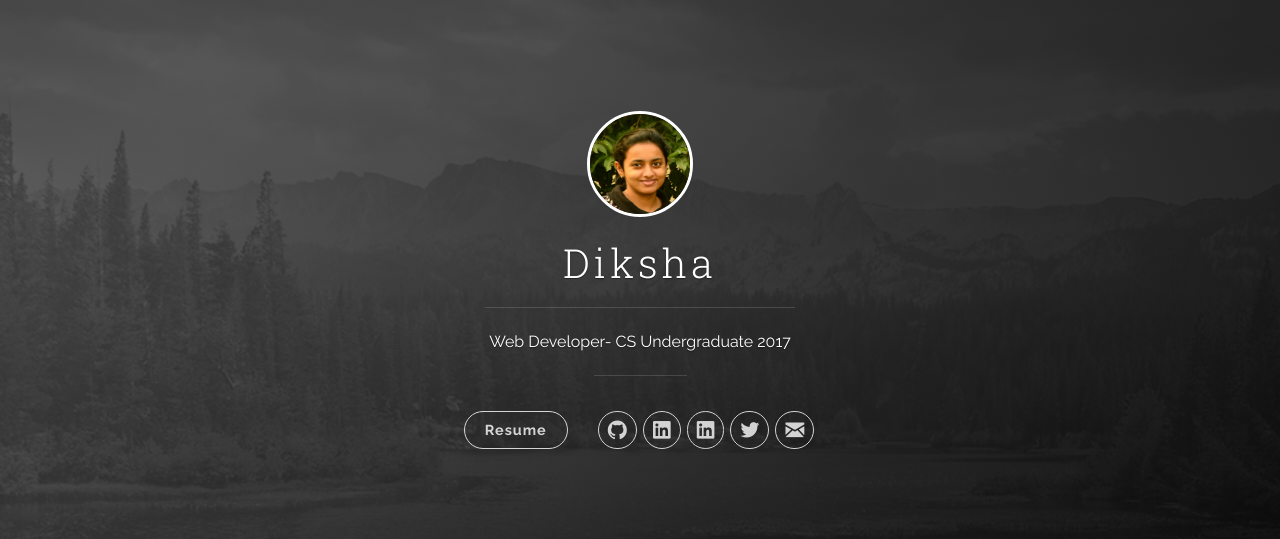
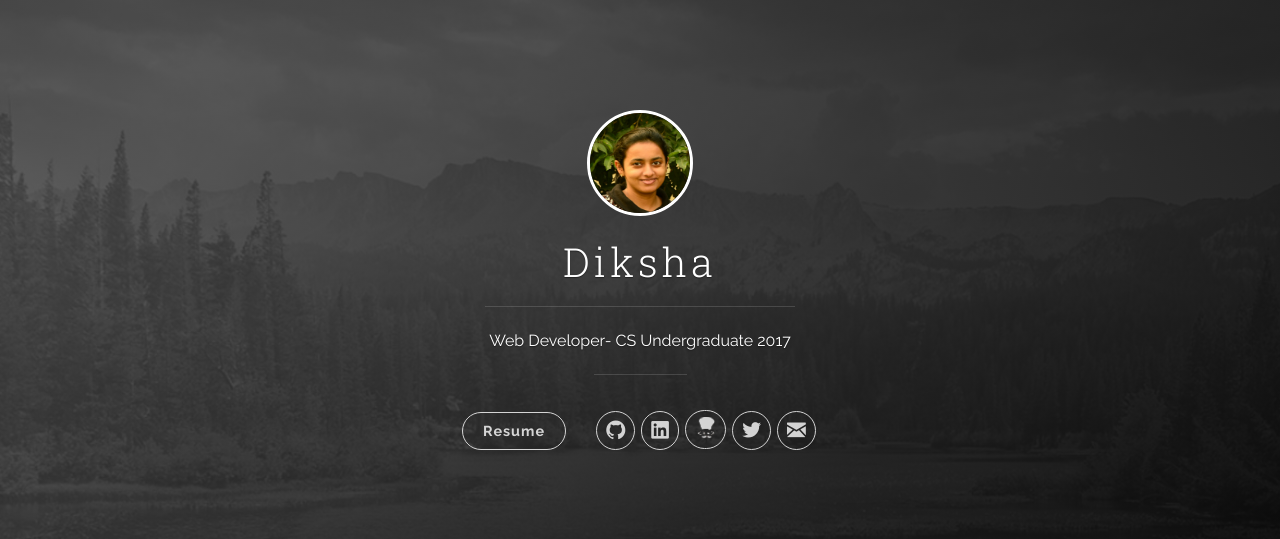
Before and after one commit to Diksha-Rathi/diksha-rathi.github.io, a Jekyll site: the page built from index.html, in a window 1280 px wide. Shown: the part 166-705 px from the top of the page. Built offline with Jekyll 4.4.1, drawn with Linux system fonts in a browser that asks for light colours; nearby versions of some CDN libraries; the list of posts is cut into pages by our own code.

Commit message:
added codechef image

```diff
--- a/_includes/header.html
+++ b/_includes/header.html
@@ -20,7 +20,7 @@
 
           <nav class="cover-navigation cover-navigation--primary">
             <ul class="navigation">
-              <li class="navigation__item"><a href="#" title="link to {{ site.title }} blog" class="blog-button">Resume</a></li>
+              <li class="navigation__item"><a href="https://raw.githubusercontent.com/Diksha-Rathi/Resume-LaTeX/master/Resume.pdf" title="Download/View Resume" class="blog-button">Resume</a></li>
             </ul>
           </nav>
 
@@ -50,8 +50,8 @@
             {% if site.author.codechef_username %}
               <!-- CodeChef -->
               <li class="navigation__item">
-                <a href="https://www.codechef.com/users/{{ site.author.codechef_username }}" title="{{ site.author.lcodechef_username }} on CodeChef" target="_blank">
-                  <i class="icon icon-social-linkedin"></i>
+                <a href="https://www.codechef.com/users/{{ site.author.codechef_username }}" title="{{ site.author.codechef_username }} on CodeChef" target="_blank">
+                   <img src="{{ "images/codechef.png" | prepend: site.baseurl }}">
                   <span class="label">CodeChef</span>
                 </a>
               </li>
@@ -70,7 +70,7 @@
             {% if site.author.email %}
               <!-- Email -->
               <li class="navigation__item">
-                <a href="mailto:{{ site.author.email }}" title="Email {{ site.author.email }}" target="_blank">
+                <a href="mailto:{{ site.author.email }}" title="Email: {{ site.author.email }}" target="_blank">
                   <i class="icon icon-mail"></i>
                   <span class="label">Email</span>
                 </a>
```
Also changed, not shown: images/codechef.png (added), 8 other files.
